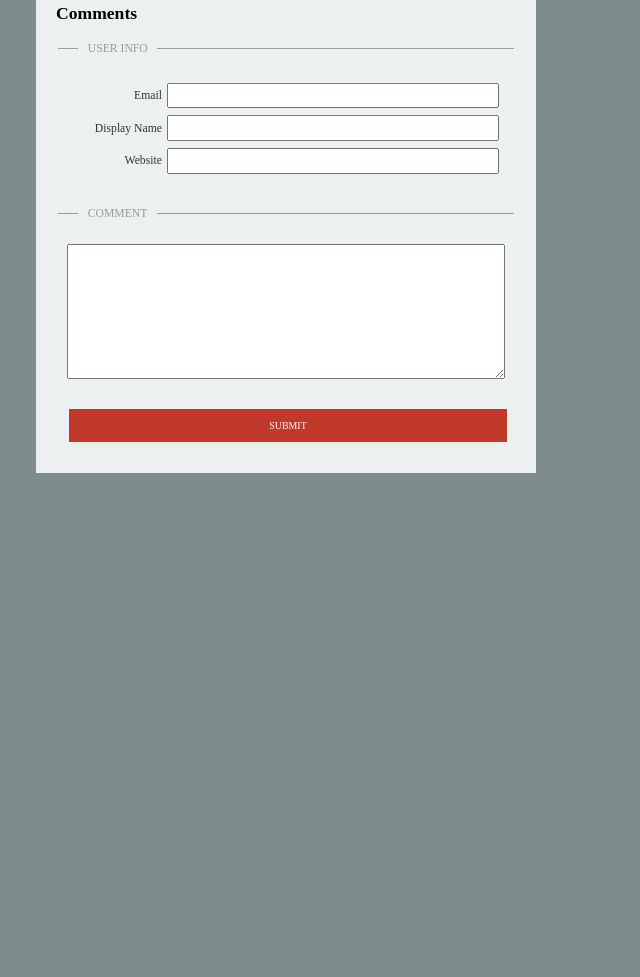
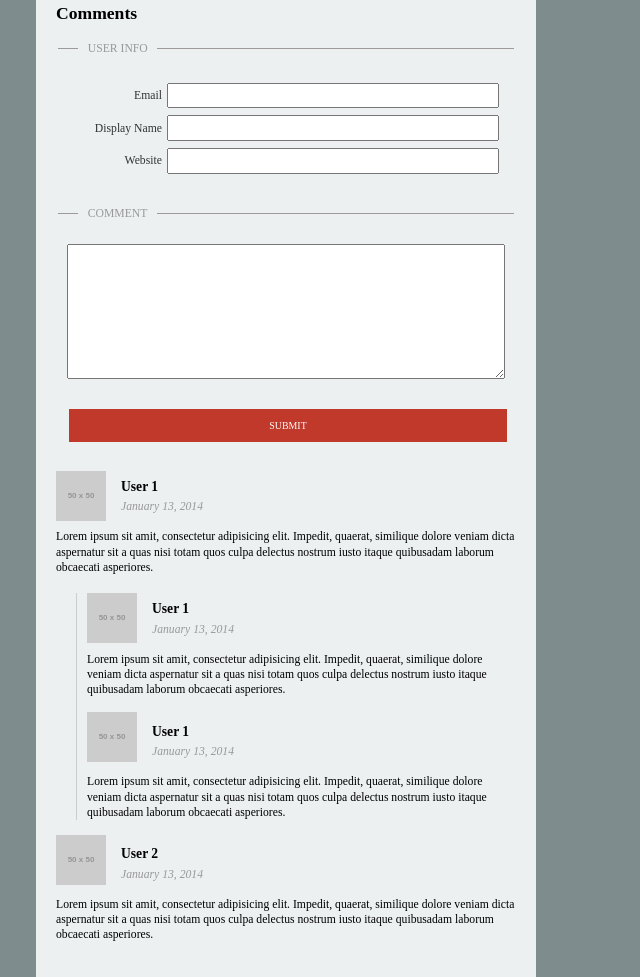
Before and after one commit to dlsso/mock-up1, a plain HTML site: page index.html in a window 1280 px wide. Shown: the part 1660-2637 px from the top of the page, without its empty margins (0-640 px from the left). Before the commit the page ends 2133 px from the top, so only its background shows below. Drawn offline with nearby package versions, Linux system fonts and the light colour scheme; placeholder pictures from the web are drawn by us.

Commit message:
Added comment feed

```diff
--- a/index.html
+++ b/index.html
@@ -110,6 +110,29 @@
 			  </fieldset>
 			</form>
 
+			<div class="feed">
+				<img src="http://placehold.it/50/50">
+				<h4>User 1</h4>
+				<p class="post-info italic">January 13, 2014</p>
+				<p>Lorem ipsum sit amit, consectetur adipisicing elit. Impedit, quaerat, similique dolore veniam dicta aspernatur sit a quas nisi totam quos culpa delectus nostrum iusto itaque quibusadam laborum obcaecati asperiores.</p>
+					<div class="indent">
+						<img src="http://placehold.it/50/50">
+				<h4>User 1</h4>
+				<p class="post-info italic">January 13, 2014</p>
+				<p>Lorem ipsum sit amit, consectetur adipisicing elit. Impedit, quaerat, similique dolore veniam dicta aspernatur sit a quas nisi totam quos culpa delectus nostrum iusto itaque quibusadam laborum obcaecati asperiores.</p>
+
+				<img src="http://placehold.it/50/50">
+				<h4>User 1</h4>
+				<p class="post-info italic">January 13, 2014</p>
+				<p>Lorem ipsum sit amit, consectetur adipisicing elit. Impedit, quaerat, similique dolore veniam dicta aspernatur sit a quas nisi totam quos culpa delectus nostrum iusto itaque quibusadam laborum obcaecati asperiores.</p>
+					</div>
+				<img src="http://placehold.it/50/50">
+				<h4>User 2</h4>
+				<p class="post-info italic">January 13, 2014</p>
+				<p>Lorem ipsum sit amit, consectetur adipisicing elit. Impedit, quaerat, similique dolore veniam dicta aspernatur sit a quas nisi totam quos culpa delectus nostrum iusto itaque quibusadam laborum obcaecati asperiores.</p>
+
+			</div>
+
 		</div>
 	</div>
 </body>
--- a/main.css
+++ b/main.css
@@ -200,3 +200,31 @@ textarea {
 	border-style: none;
 	color: white;
 }
+
+.feed img{
+	float: left;
+	padding-right: 15px;
+}
+
+h4{
+	font-size: .85em;
+	padding-top: 8px;
+	margin-bottom: 0;
+}
+
+.italic{
+	font-style: italic;
+	margin-top: 5px;
+}
+
+.feed p{
+	padding-left: 0;
+	line-height: 1.3em;
+	margin-bottom: 15px;
+}
+
+.indent{
+	margin-left: 20px;
+	padding-left: 10px;
+	border-left: solid 1px #ccc;
+}
```
